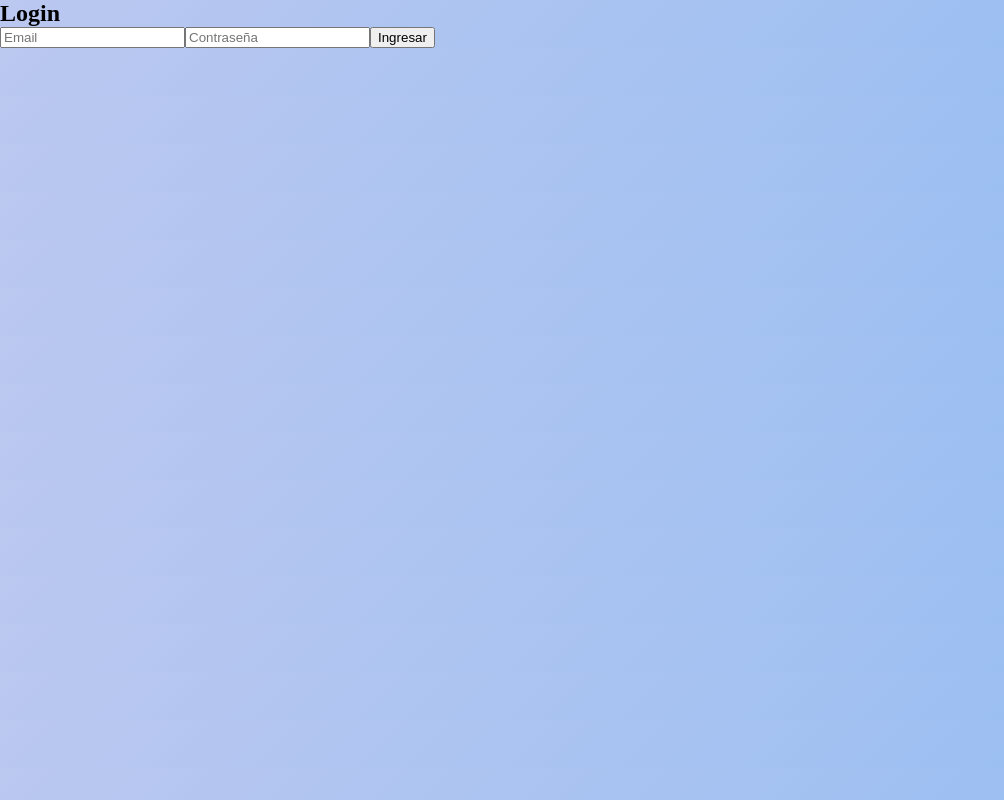
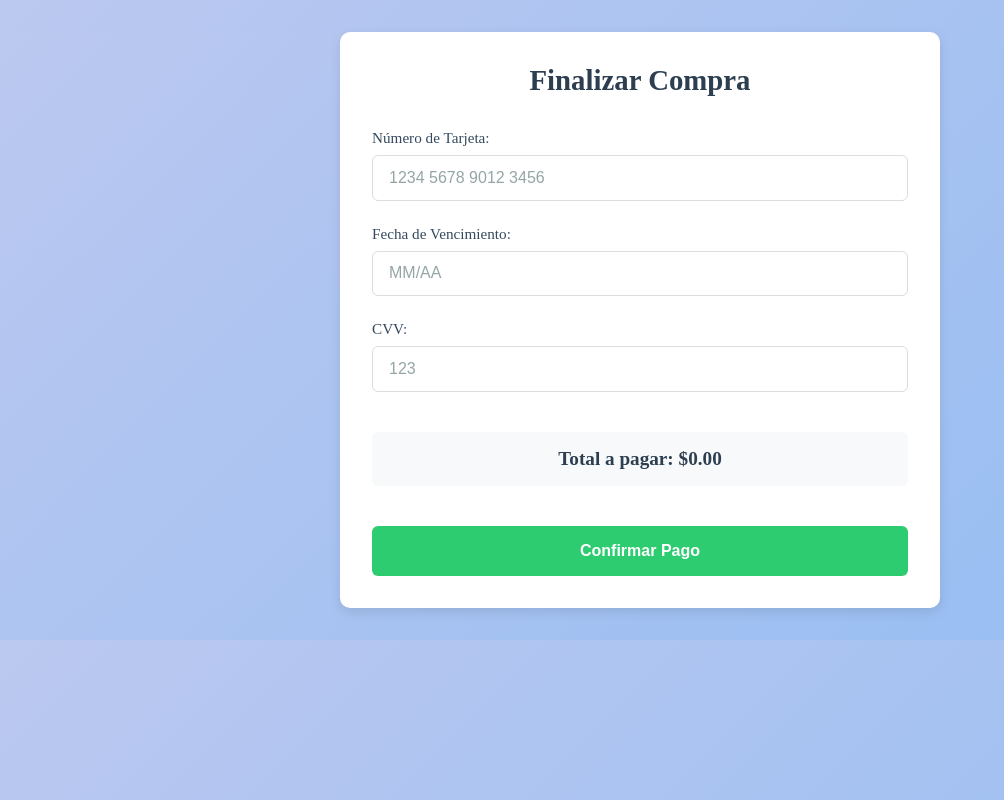
Before and after one commit to blejj/proyectobackfront, an Angular app in the folder frontend/: page /checkout in a window 1280 px wide. Before the commit this address led to /login. Shown: the whole page, without its empty margins (0-1004 px from the left). Built offline with nearby package versions, Linux system fonts and the light colour scheme.

Commit message:
implementación parcial checkoutservice Frontend

```diff
--- a/frontend/src/app/app.routes.ts
+++ b/frontend/src/app/app.routes.ts
@@ -3,11 +3,14 @@ import { Routes } from '@angular/router';
 import { LoginComponent } from './pages/login/login.component';
 import { RegisterComponent } from './pages/register/register.component';
 import { HomeComponent } from './home/home.component';
+import { CheckoutComponent } from './components/checkout/checkout.component';
 
 export const routes: Routes = [
   { path: '', redirectTo: 'login', pathMatch: 'full' },
   { path: 'home', component: HomeComponent },
   { path: 'login', component: LoginComponent },
   { path: 'register', component: RegisterComponent },
-  { path: '**', redirectTo: 'login' }
+  { path: 'checkout', component: CheckoutComponent },
+  { path: '**', redirectTo: 'login' },
+
 ];
--- /dev/null
+++ b/frontend/src/app/components/checkout/checkout.component.css
@@ -0,0 +1,113 @@
+/* Contenedor principal */
+.checkout-container {
+  max-width: 600px;
+  margin: 2rem auto;
+  padding: 2rem;
+  background-color: #ffffff;
+  border-radius: 10px;
+  box-shadow: 0 4px 12px rgba(0, 0, 0, 0.1);
+}
+
+.checkout-container h2 {
+  color: #2c3e50;
+  text-align: center;
+  margin-bottom: 2rem;
+  font-size: 1.8rem;
+  font-weight: 600;
+}
+
+.payment-form {
+  display: flex;
+  flex-direction: column;
+  gap: 1.5rem;
+}
+
+.form-group {
+  display: flex;
+  flex-direction: column;
+  gap: 0.5rem;
+}
+
+.form-group label {
+  color: #34495e;
+  font-weight: 500;
+  font-size: 0.95rem;
+}
+
+.form-group input {
+  padding: 0.8rem 1rem;
+  border: 1px solid #ddd;
+  border-radius: 6px;
+  font-size: 1rem;
+  transition: all 0.3s ease;
+}
+
+.form-group input:focus {
+  border-color: #3498db;
+  box-shadow: 0 0 0 3px rgba(52, 152, 219, 0.2);
+  outline: none;
+}
+
+.form-group input::placeholder {
+  color: #95a5a6;
+  opacity: 1;
+}
+
+.total-section {
+  margin-top: 1rem;
+  padding: 1rem;
+  background-color: #f8f9fa;
+  border-radius: 6px;
+  text-align: center;
+}
+
+.total-section h3 {
+  color: #2c3e50;
+  font-size: 1.2rem;
+  margin: 0;
+}
+
+.submit-btn {
+  background-color: #2ecc71;
+  color: white;
+  border: none;
+  padding: 1rem;
+  border-radius: 6px;
+  font-size: 1rem;
+  font-weight: 600;
+  cursor: pointer;
+  transition: background-color 0.3s ease;
+  margin-top: 1rem;
+}
+
+.submit-btn:hover {
+  background-color: #27ae60;
+}
+
+.submit-btn:disabled {
+  background-color: #95a5a6;
+  cursor: not-allowed;
+}
+
+.is-loading {
+  position: relative;
+  pointer-events: none;
+}
+
+.is-loading::after {
+  content: "";
+  position: absolute;
+  top: 50%;
+  left: 50%;
+  transform: translate(-50%, -50%);
+  width: 20px;
+  height: 20px;
+  border: 3px solid rgba(255, 255, 255, 0.3);
+  border-radius: 50%;
+  border-top-color: white;
+  animation: spin 1s ease-in-out infinite;
+}
+
+@keyframes spin {
+  to { transform: translate(-50%, -50%) rotate(360deg); }
+}
--- /dev/null
+++ b/frontend/src/app/components/checkout/checkout.component.html
@@ -0,0 +1,29 @@
+<div class="checkout-container">
+  <h2>Finalizar Compra</h2>
+
+  <form (ngSubmit)="submitPayment()" class="payment-form">
+    <div class="form-group">
+      <label for="cardNumber">Número de Tarjeta:</label>
+      <input type="text" id="cardNumber" [(ngModel)]="paymentData.cardNumber"
+             name="cardNumber" required placeholder="1234 5678 9012 3456">
+    </div>
+
+    <div class="form-group">
+      <label for="expirationDate">Fecha de Vencimiento:</label>
+      <input type="text" id="expirationDate" [(ngModel)]="paymentData.expirationDate"
+             name="expirationDate" required placeholder="MM/AA">
+    </div>
+
+    <div class="form-group">
+      <label for="cvv">CVV:</label>
+      <input type="text" id="cvv" [(ngModel)]="paymentData.cvv"
+             name="cvv" required placeholder="123">
+    </div>
+
+    <div class="total-section">
+      <h3>Total a pagar: {{ paymentData.amount | currency }}</h3>
+    </div>
+
+    <button type="submit" class="submit-btn">Confirmar Pago</button>
+  </form>
+</div>
--- /dev/null
+++ b/frontend/src/app/components/checkout/checkout.component.ts
@@ -0,0 +1,51 @@
+import { Component } from '@angular/core';
+import { Payment } from '../../models/payment.model';
+import { CheckoutService } from '../../services/checkout.service';
+import { CartService } from '../../services/cart.service';
+import { Router } from '@angular/router';
+import { FormsModule } from '@angular/forms';
+import { CommonModule } from '@angular/common';
+
+@Component({
+  selector: 'app-checkout',
+  standalone: true,
+  imports: [FormsModule, CommonModule],
+  templateUrl: './checkout.component.html',
+  styleUrls: ['./checkout.component.css']
+})
+export class CheckoutComponent {
+  paymentData: Payment = {
+    cardNumber: '',
+    expirationDate: '',
+    cvv: '',
+    amount: 0,
+  };
+
+  constructor(
+    private checkoutService: CheckoutService,
+    private cartService: CartService,
+    private router: Router
+  ) {
+    this.paymentData.amount = this.cartService.getTotalPrice();
+  }
+
+  submitPayment(): void {
+    if (!this.paymentData.cardNumber || !this.paymentData.expirationDate || !this.paymentData.cvv) {
+      alert('Por favor complete todos los campos');
+      return;
+    }
+
+    this.checkoutService.processPayment(this.paymentData).subscribe({
+      next: (response) => {
+        console.log('Pago exitoso', response);
+        this.cartService.clearCart();
+        this.router.navigate(['/home']);
+        alert('¡Pago exitoso!');
+      },
+      error: (error) => {
+        console.error('Error en el pago', error);
+        alert('Error en el pago: ' + (error.error?.message || 'Intente nuevamente'));
+      }
+    });
+  }
+}
--- a/frontend/src/app/home/home.component.ts
+++ b/frontend/src/app/home/home.component.ts
@@ -13,102 +13,6 @@ import { BookCarouselComponent } from '../components/book-carousel/book-carousel
 })
 export class HomeComponent {
 
-  newReleases = [
-  {
-    title: "Libro Nuevo 1",
-    cover: "logo.png",
-    description: "Descripción breve...",
-    price: 19.99
-  },
-  {
-    title: "Libro Nuevo 1",
-    cover: "img1-carousel-hero.png",
-    description: "Descripción breve...",
-    price: 19.99
-  },
-  {
-    title: "Libro Nuevo 1",
-    cover: "logo.png",
-    description: "Descripción breve...",
-    price: 19.99
-  },
-  {
-    title: "Libro Nuevo 1",
-    cover: "img1-carousel-hero.png",
-    description: "Descripción breve...",
-    price: 19.99
-  },
-  {
-    title: "Libro Nuevo 1",
-    cover: "logo.png",
-    description: "Descripción breve...",
-    price: 19.99
-  }
-];
 
-bestSellers = [
-  {
-    title: "Best Seller 1",
-    cover: "img1-carousel-hero.png",
-    description: "Descripción breve...",
-    price: 24.99
-  },
-  {
-    title: "Best Seller 1",
-    cover: "logo.png",
-    description: "Descripción breve...",
-    price: 24.99
-  },
-  {
-    title: "Best Seller 1",
-    cover: "img1-carousel-hero.png",
-    description: "Descripción breve...",
-    price: 24.99
-  },
-  {
-    title: "Best Seller 1",
-    cover: "logo.png",
-    description: "Descripción breve...",
-    price: 24.99
-  },
-  {
-    title: "Best Seller 1",
-    cover: "img1-carousel-hero.png",
-    description: "Descripción breve...",
-    price: 24.99
-  }
-];
 
-promotions = [
-  {
-    title: "Promoción 1",
-    cover: "logo.png",
-    description: "Descripción breve...",
-    price: 24.99
-  },
-  {
-    title: "Promoción 1",
-    cover: "img1-carousel-hero.png",
-    description: "Descripción breve...",
-    price: 24.99
-  },
-  {
-    title: "Promoción 1",
-    cover: "logo.png",
-    description: "Descripción breve...",
-    price: 24.99
-  },
-  {
-    title: "Promoción 1",
-    cover: "img1-carousel-hero.png",
-    description: "Descripción breve...",
-    price: 24.99
-  },
-  {
-    title: "Promoción 1",
-    cover: "img1-carousel-hero.png",
-    description: "Descripción breve...",
-    price: 24.99
-  }
-];
 }
--- a/frontend/src/app/home/sections/navbar/navbar.component.ts
+++ b/frontend/src/app/home/sections/navbar/navbar.component.ts
@@ -2,6 +2,7 @@ import { Component } from '@angular/core';
 import { ViewportScroller } from '@angular/common';
 import { CommonModule } from '@angular/common';
 import { CartService } from '../../../services/cart.service';
+import { Router } from '@angular/router'; //
 
 @Component({
   selector: 'app-navbar',
@@ -15,7 +16,8 @@ export class NavbarComponent {
 
   constructor(
     private viewportScroller: ViewportScroller,
-    public cartService: CartService
+    public cartService: CartService,
+    private router: Router
   ) {}
 
   toggleCart(): void {
@@ -27,10 +29,7 @@ export class NavbarComponent {
   }
 
   checkout(): void {
-    // TODO lógica para finalizar la compra
-    console.log('Compra finalizada', this.cartService.getTotalPrice());
-    //TODO
-    // Ejemplo: redirigir a página de checkout o limpiar carrito
-    // this.cartService.clearCart();
+    this.router.navigate(['/checkout']);
+    this.showCart = false;
   }
 }
--- /dev/null
+++ b/frontend/src/app/models/payment.model.ts
@@ -0,0 +1,6 @@
+export interface Payment {
+  cardNumber: string;
+  expirationDate: string;
+  cvv: string;
+  amount: number;
+}
--- a/frontend/src/app/services/cart.service.ts
+++ b/frontend/src/app/services/cart.service.ts
@@ -66,4 +66,9 @@ export class CartService {
 
     this.notificationService.showSuccess(`${item.title} agregado al carrito`);
   }
+
+  clearCart(): void {
+    this.cartItemsSubject.next([]);
+    this.notificationService.showSuccess('Carrito vaciado correctamente');
+  }
 }
--- /dev/null
+++ b/frontend/src/app/services/checkout.service.ts
@@ -0,0 +1,18 @@
+import { HttpClient } from '@angular/common/http';
+import { Injectable } from '@angular/core';
+import { Payment } from '../models/payment.model';
+import { Observable } from 'rxjs';
+
+@Injectable({
+  providedIn: 'root'
+})
+export class CheckoutService {
+
+  private apiUrl = 'http://localhost:3000/api/checkout';
+
+  constructor(private http: HttpClient) { }
+
+  processPayment(paymentData: Payment): Observable<any> {
+    return this.http.post(`${this.apiUrl}/process`, paymentData);
+  }
+}
```
